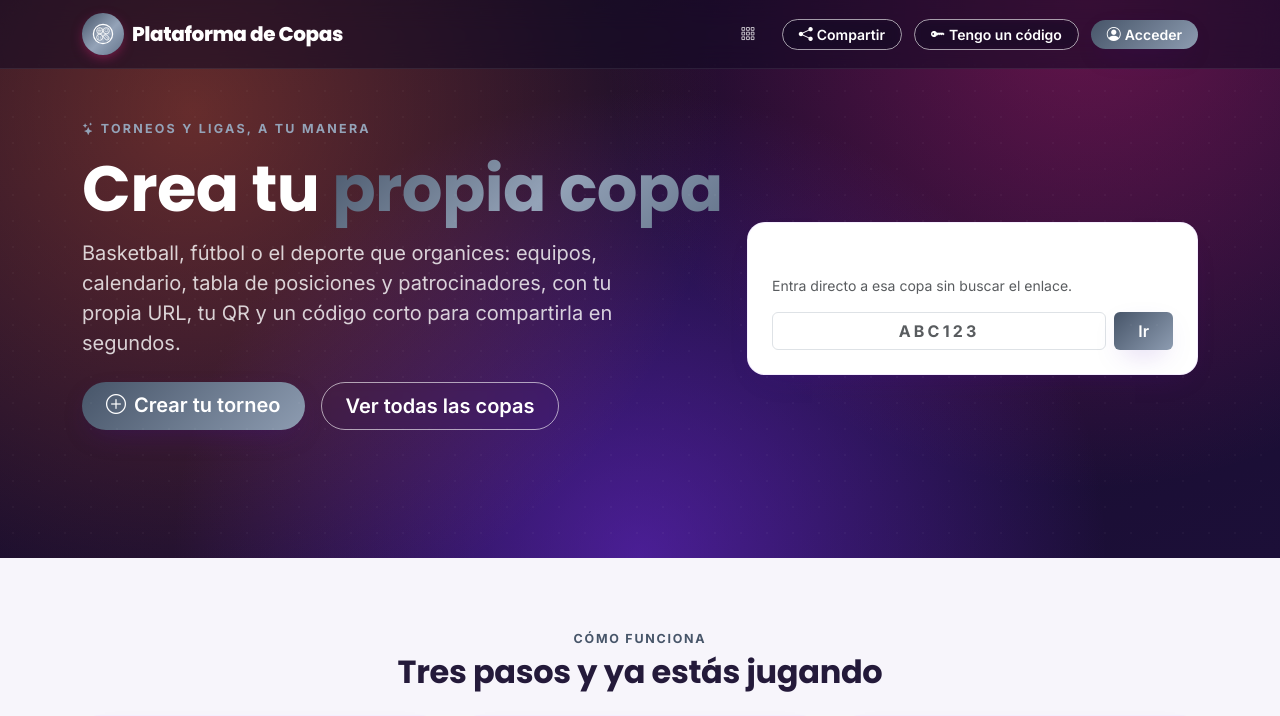
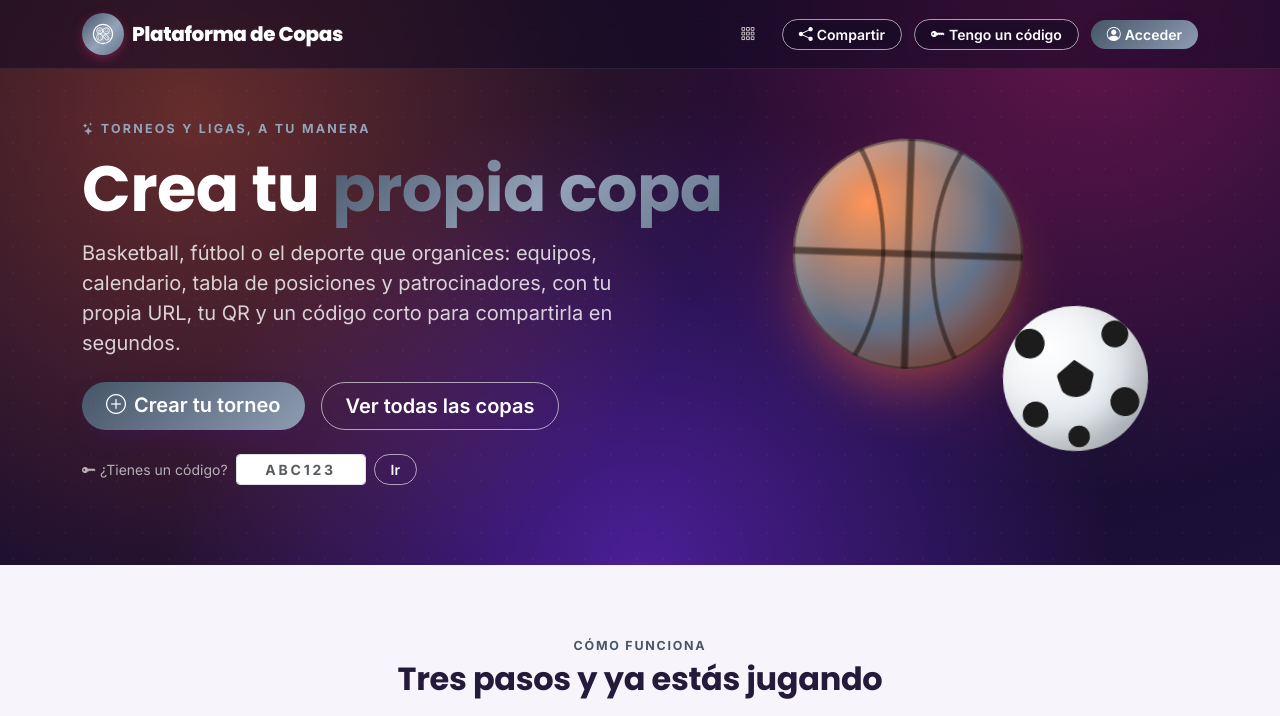
Before and after one commit to sagastumejosue71-oss/basketball_app, a PHP site: page / in a window 1280 px wide. Shown: the top 716 px of the page. Run offline with PHP 8.4, Linux system fonts and the light colour scheme; some libraries are stand-ins or nearby versions.

Commit message:
Portada: balones 3D en el hero en vez de un espacio vacío
La portada se sentía "muerta" sin nada visual del lado derecho del hero.
Se agregan dos balones 3D superpuestos (basketball + fútbol, flotando con
un pequeño desfase entre ellos) reutilizando la misma técnica de CSS puro
que ya usa cada copa individual en su propia portada — sin imágenes nuevas,
mismo estilo visual del sitio.

La caja "¿Tienes un código?" se movió a una versión compacta debajo de los
botones principales para dejarle el espacio visual a los balones.

Co-Authored-By: Claude Sonnet 5 <noreply@anthropic.com>

```diff
--- a/assets/css/style.css
+++ b/assets/css/style.css
@@ -278,6 +278,24 @@ h1, h2, h3, h4, h5, h6, .fw-heading {
         radial-gradient(circle at 50% 90%, #1c1c1c 0 7%, transparent 7.5%);
     border: none;
     box-shadow: none;
+}
+
+/* Portada: dos balones 3D superpuestos (basketball + fútbol) representando que la
+   plataforma no es de un solo deporte. Reutiliza el mismo balón que cada copa ya
+   usa en su propia portada, solo que aquí van dos a la vez con tamaños distintos. */
+.portada-balones {
+    position: relative;
+    height: 300px;
+    max-width: 380px;
+    margin: 0 auto;
+}
+
+.portada-balones .hero-basquet.hero-futbol .balon {
+    animation-delay: 1.2s;
+}
+
+@media (max-width: 991.98px) {
+    .portada-balones { height: 260px; }
 }
 
 /* ---------- Secciones ---------- */
--- a/portada.php
+++ b/portada.php
@@ -17,19 +17,20 @@ require __DIR__ . '/includes/layout_top.php';
                 <p class="kicker mb-3"><i class="bi bi-stars me-1"></i>Torneos y ligas, a tu manera</p>
                 <h1 class="text-white mb-3">Crea tu <span class="text-degradado">propia copa</span></h1>
                 <p class="fs-5 mb-4" style="color:rgba(255,255,255,.8);max-width:560px;">Basketball, fútbol o el deporte que organices: equipos, calendario, tabla de posiciones y patrocinadores, con tu propia URL, tu QR y un código corto para compartirla en segundos.</p>
-                <div class="d-flex flex-wrap gap-3 mb-5">
+                <div class="d-flex flex-wrap gap-3 mb-4">
                     <a href="<?= url('registro.php') ?>" class="btn btn-degradado btn-lg rounded-pill px-4"><i class="bi bi-plus-circle me-2"></i>Crear tu torneo</a>
                     <a href="<?= url('torneos.php') ?>" class="btn btn-outline-luz btn-lg rounded-pill px-4">Ver todas las copas</a>
                 </div>
+                <form method="get" action="<?= url('codigo.php') ?>" class="d-flex flex-wrap align-items-center gap-2" style="max-width:420px;">
+                    <span class="small" style="color:rgba(255,255,255,.65);white-space:nowrap;"><i class="bi bi-key-fill me-1"></i>¿Tienes un código?</span>
+                    <input type="text" name="c" class="form-control form-control-sm text-center text-uppercase fw-bold" style="letter-spacing:.2em;max-width:130px;" maxlength="6" placeholder="ABC123" autocomplete="off" required>
+                    <button type="submit" class="btn btn-outline-luz btn-sm rounded-pill px-3">Ir</button>
+                </form>
             </div>
             <div class="col-lg-5">
-                <div class="card-suave p-4">
-                    <h5 class="mb-1"><i class="bi bi-key-fill me-2"></i>¿Ya tienes un código?</h5>
-                    <p class="text-muted small mb-3">Entra directo a esa copa sin buscar el enlace.</p>
-                    <form method="get" action="<?= url('codigo.php') ?>" class="d-flex gap-2">
-                        <input type="text" name="c" class="form-control text-center text-uppercase fw-bold" style="letter-spacing:.2em;" maxlength="6" placeholder="ABC123" autocomplete="off" required>
-                        <button type="submit" class="btn btn-degradado px-4">Ir</button>
-                    </form>
+                <div class="portada-balones">
+                    <div class="hero-basquet" style="width:230px;height:230px;position:absolute;top:0;left:10px;"><div class="balon"></div></div>
+                    <div class="hero-basquet hero-futbol" style="width:145px;height:145px;position:absolute;bottom:0;right:15px;"><div class="balon"></div></div>
                 </div>
             </div>
         </div>
```
